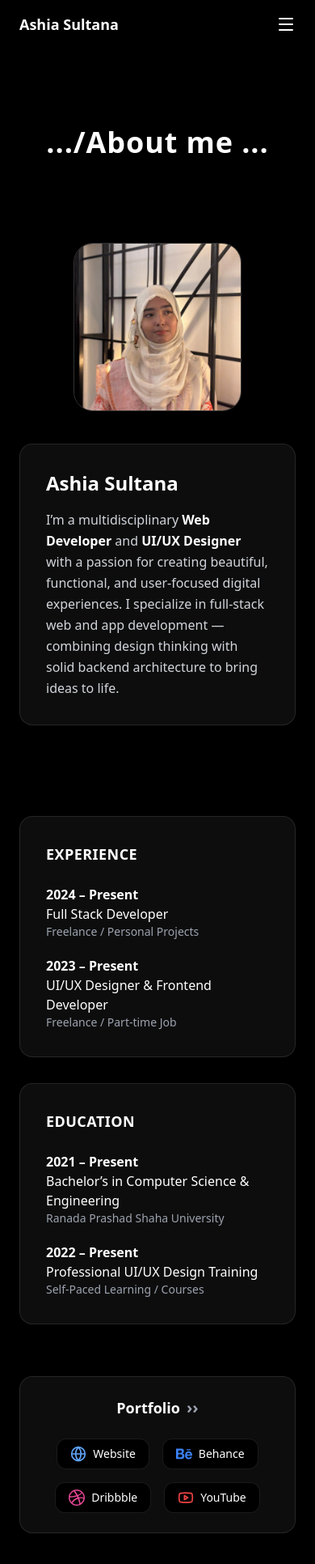
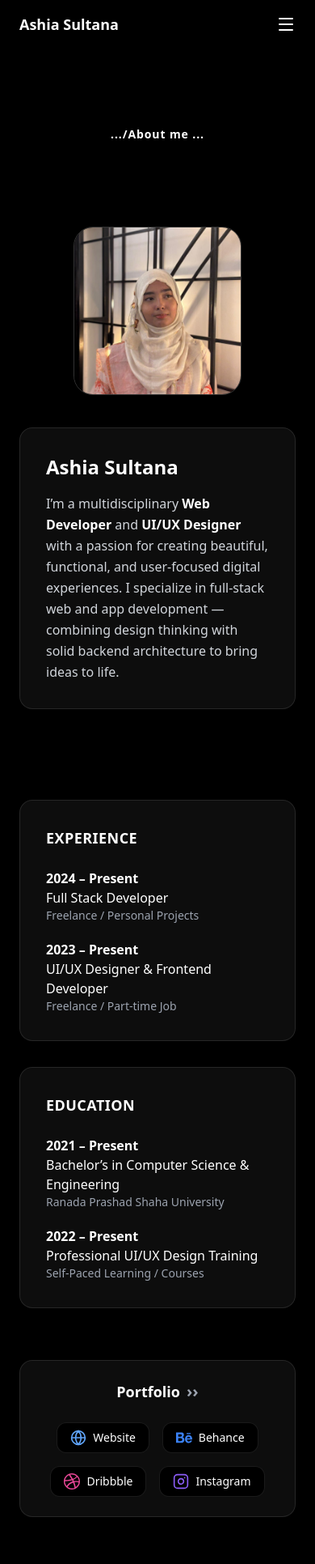
Before and after one commit to ashia-002/ashia-002-portfolio, a React (Vite) app: page /about in a window 390 px wide. Shown: the top 1932 px of the page at 81% size. Built offline with nearby package versions, Linux system fonts and the light colour scheme.

Commit message:
Changed title size.

```diff
--- a/src/pages/About.jsx
+++ b/src/pages/About.jsx
@@ -1,6 +1,6 @@
 import React from "react";
 import { motion } from "framer-motion";
-import { Globe, Youtube } from "lucide-react";
+import { Globe, Youtube, Instagram } from "lucide-react";
 import { SiBehance, SiDribbble } from "react-icons/si";
 import Profile from "../assets/Ashia.jpg"
 
@@ -14,7 +14,7 @@ const AboutSection = () => {
         transition={{ duration: 0.6 }}
         className="text-4xl sm:text-5xl md:text-6xl font-extrabold tracking-wide text-center"
       >
-        <h2 className="flex-1 text-md md:text-lg font-bold mb-10">.../About me ...</h2>
+        <h2 className="flex-1 text-sm md:text-lg font-bold mb-10">.../About me ...</h2>
       </motion.h1>
 
       {/* Profile + Summary */}
@@ -127,9 +127,9 @@ const AboutSection = () => {
               link: "https://dribbble.com/ashia002",
             },
             {
-              name: "YouTube",
-              icon: <Youtube className="w-5 h-5 text-red-500" />,
-              link: "https://youtube.com/",
+              name: "Instagram",
+              icon: <Instagram className="w-5 h-5 text-violet-500" />,
+              link: "https://www.instagram.com/ux_ui_alchemystudio/",
             },
           ].map((item) => (
             <a
```
